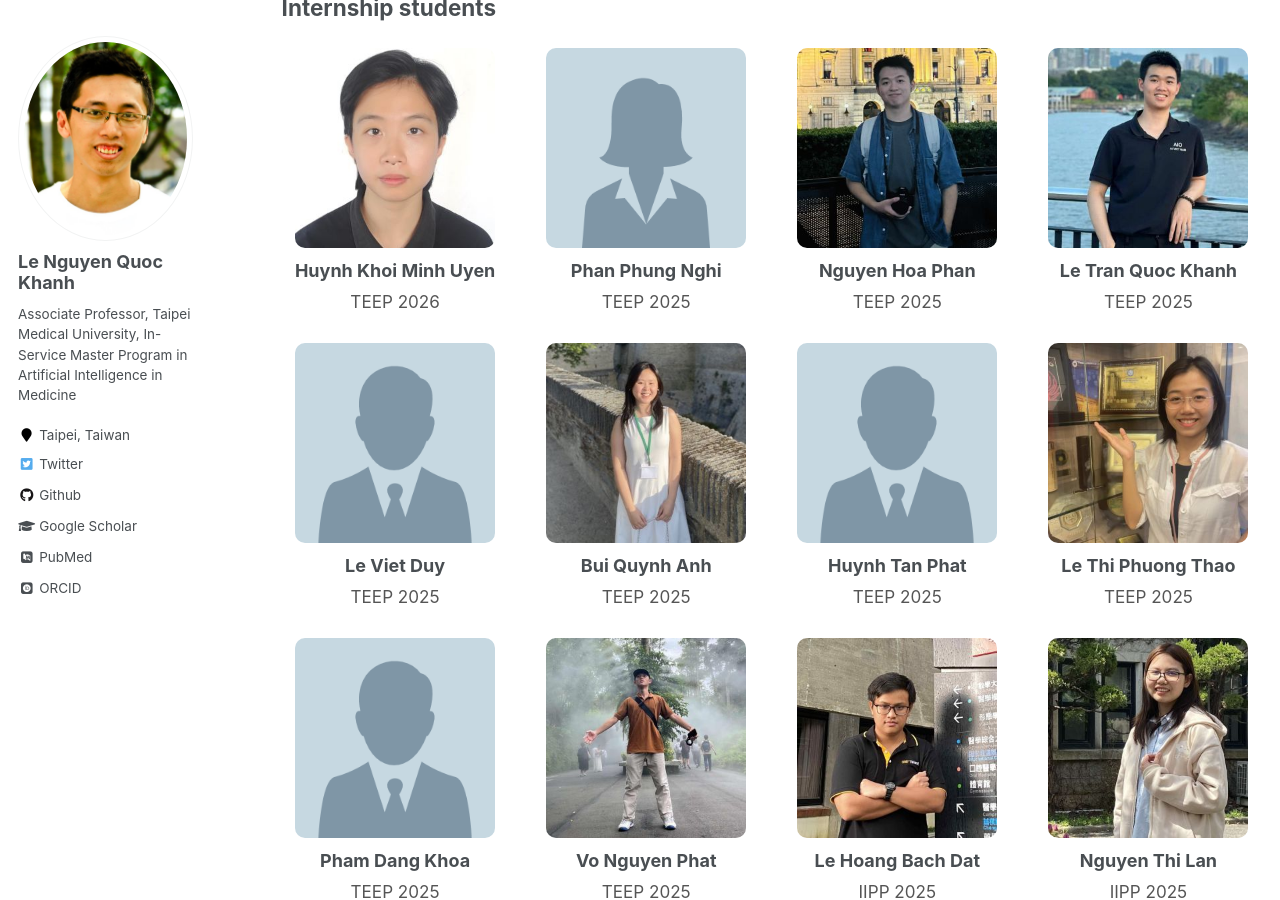
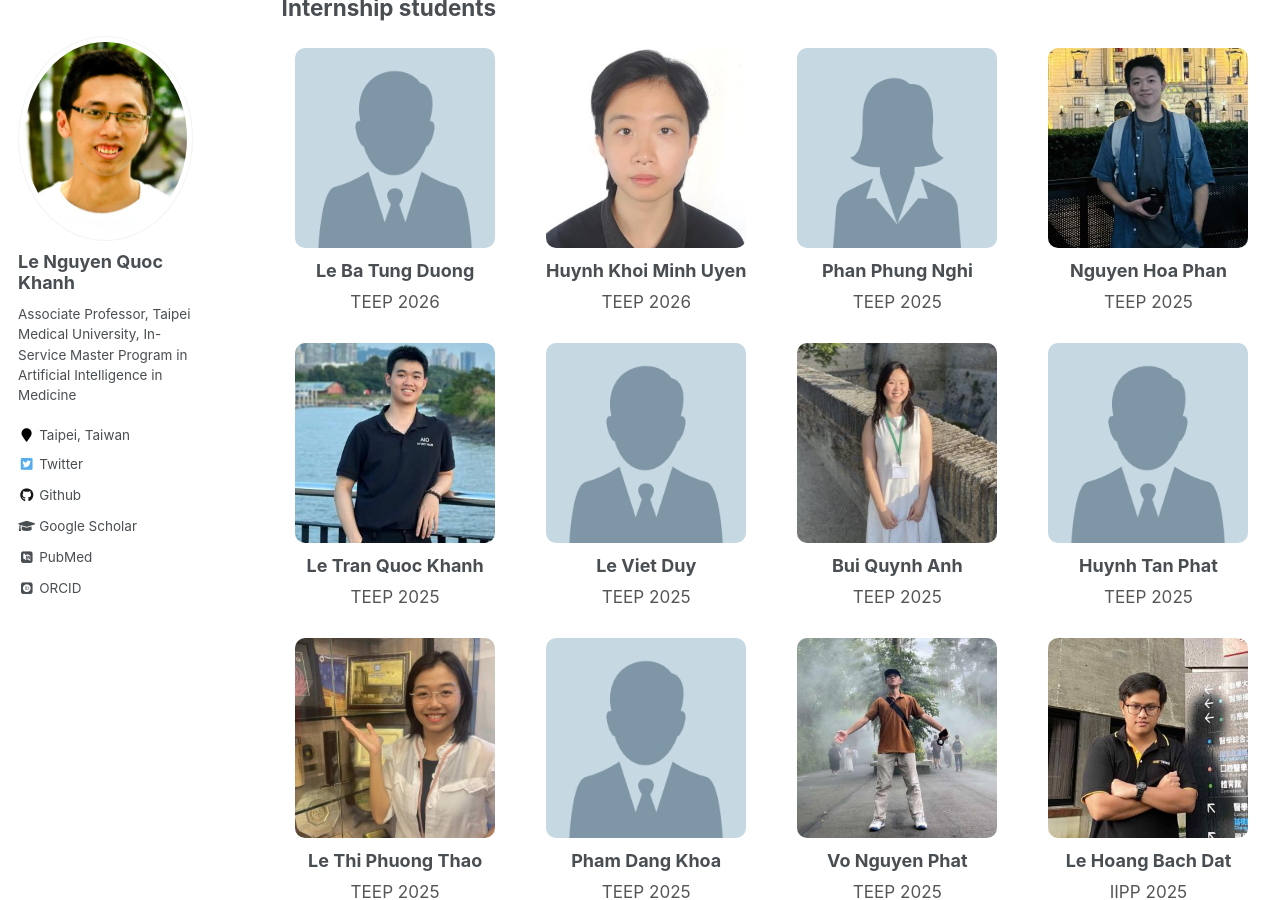
Before and after one commit to khanhlee/khanhlee.github.io, a Jekyll site: the page built from _pages/member.md, in a window 1280 px wide and 900 px high, scrolled down 3531 px. Built offline with Jekyll 4.4.1, drawn with Linux system fonts in a browser that asks for light colours; some web fonts are replaced.

Commit message:
Update member.md

```diff
--- a/_pages/member.md
+++ b/_pages/member.md
@@ -274,6 +274,12 @@ The AIBioMed Research Group develops clinically grounded AI systems by integrati
 <div class="member-grid">
 
   <div class="member-card">
+    <img src="/images/male.png" alt="Le Ba Tung Duong">
+    <div class="member-name">Le Ba Tung Duong</div>
+    <div class="member-role">TEEP 2026</div>
+  </div>
+
+  <div class="member-card">
     <img src="/images/uyen.jpg" alt="Huynh Khoi Minh Uyen">
     <div class="member-name">Huynh Khoi Minh Uyen</div>
     <div class="member-role">TEEP 2026</div>
```
